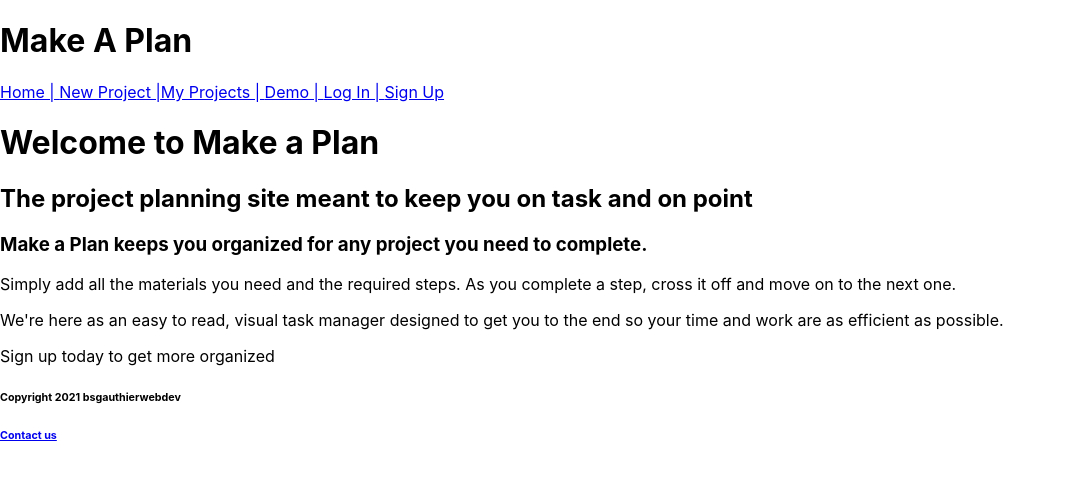
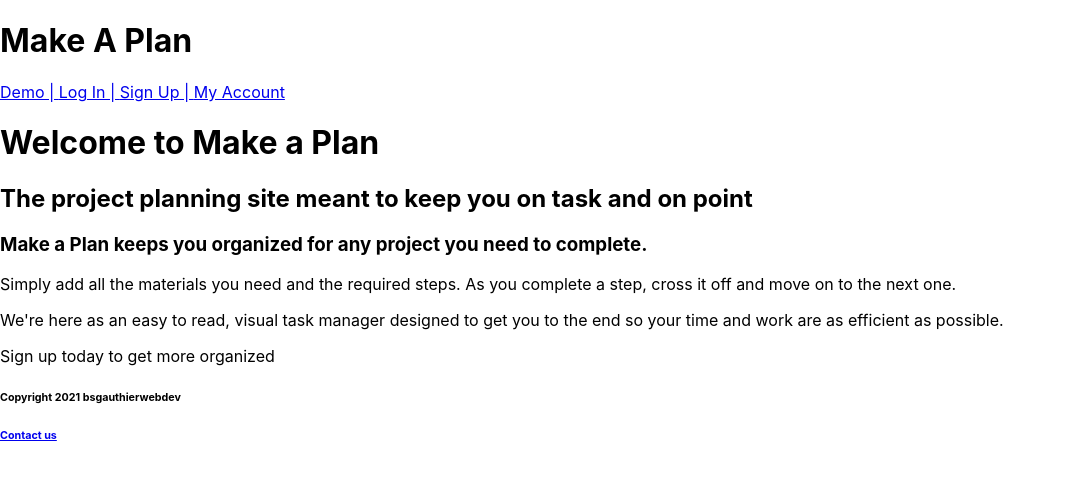
Before and after one commit to BsgauthierWebDev/make-a-plan, a React (Create React App) app: page / in a window 1280 px wide. Shown: the top 480 px of the page, without its empty margins (0-1066 px from the left). Built offline with nearby package versions, Linux system fonts and the light colour scheme; no server answers.

Commit message:
Changed nav menu

```diff
--- a/src/components/App/App.js
+++ b/src/components/App/App.js
@@ -46,12 +46,10 @@ class App extends Component {
         <header className = 'App__header'>
           <h1>Make A Plan</h1>
           <nav>
-            <Link to = '/'>Home | </Link>
-            <Link to = '/new-project'>New Project |</Link>
-            <Link to = '/my-projects'>My Projects | </Link>
             <Link to = 'demo'>Demo | </Link>
             <Link to = '/log-in'>Log In | </Link>
-            <Link to = '/sign-up'>Sign Up</Link>
+            <Link to = '/sign-up'>Sign Up | </Link>
+            <Link to = '/user'>My Account</Link>
           </nav>
         </header>
         <main className = 'App__main'>
```
